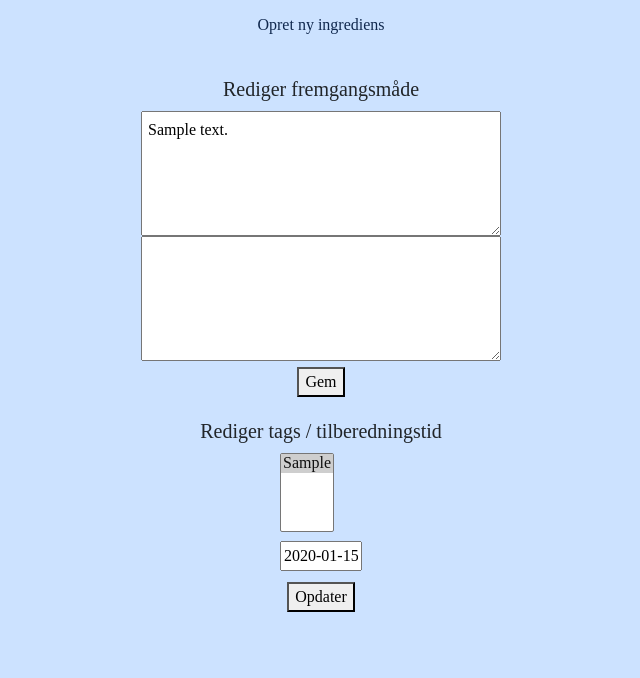
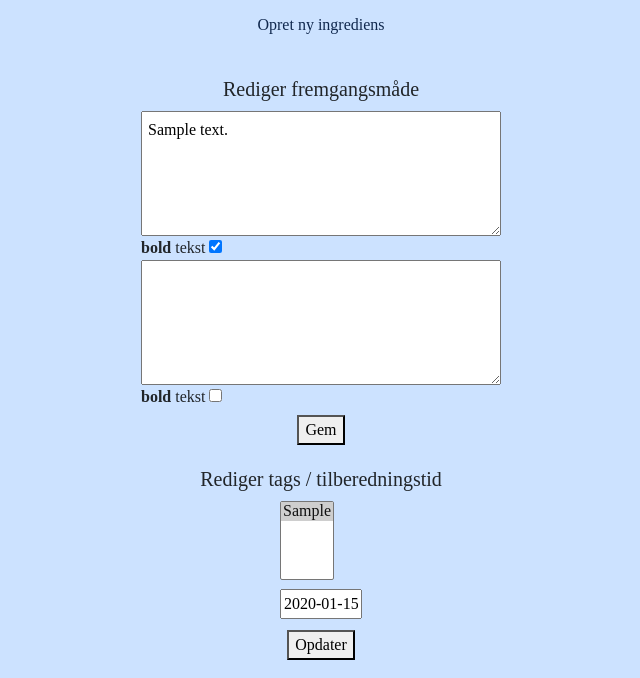
Before and after one commit to kaspernyhus/madplan, a Django app: page /recipies/edit/1/ in a window 1280 px wide. Shown: the part 539-1217 px from the top of the page, without its empty margins (319-959 px from the left). Before the commit the page ends 1151 px from the top, so only its background shows below. Run offline with Django 3.2, Linux system fonts and the light colour scheme; tables that the repository leaves empty hold one stand-in row (values such as "Sample post"); grey boxes marked "Sample" are stand-in pictures; some libraries are stand-ins or nearby versions.

Commit message:
Bold text option

```diff
--- a/recipies/models.py
+++ b/recipies/models.py
@@ -75,3 +75,4 @@ class RecipeInstructions(models.Model):
   recipe = models.ForeignKey(Recipies, on_delete=models.CASCADE)
   step = models.IntegerField(default=1, blank=False)
   description = models.CharField(max_length=2000)
+  is_bold = models.BooleanField(default=False)
--- a/recipies/views.py
+++ b/recipies/views.py
@@ -61,6 +61,9 @@ def show_recipe(request, recipe_id):
 
     recipe_instructions = RecipeInstructions.objects.all().filter(recipe_id=recipe_id)
 
+    for inst in recipe_instructions:
+        print(inst.is_bold)
+
     context = {'recipe': recipe, 'ingredients': ingredients, 'instructions': recipe_instructions}
     return render(request, 'recipies/recipe.html', context)
 
@@ -78,9 +81,6 @@ def new_recipe(request):
 
 def edit_recipe(request, recipe_id):
     if request.method == 'POST':
-        print(request.POST)
-
-
         if request.POST.getlist('delete_ingredient'):
             RecipeIngredient_id = request.POST.getlist('delete_ingredient')
             RecipeIngredient_id = int(RecipeIngredient_id[0])
@@ -142,16 +142,26 @@ def edit_recipe(request, recipe_id):
             instructions = request.POST.getlist('textarea_instructions')
             new_instruction = request.POST.getlist('new_instruction')
             step = 0
-            # Update existing
+            # Update existing instructions
             for i, rec_inst_object in enumerate(recipe_instructions_query):
                 rec_inst_object.description = instructions[i]
                 rec_inst_object.save()
                 step = i
+            # Add new instruction
             if new_instruction[0] is not '':
                 next_step = step+1
                 new_line = RecipeInstructions(recipe_id=recipe_id, step=next_step, description=new_instruction[0])
                 new_line.save()
-            # Update changes date for recipe
+            # Edit is_bold
+            is_bold = request.POST.getlist('isbold')
+            is_bold = [int(i) for i in is_bold]
+            for rec_inst_object in recipe_instructions_query:
+                if rec_inst_object.id in is_bold:
+                    rec_inst_object.is_bold = True
+                else:
+                    rec_inst_object.is_bold = False
+                rec_inst_object.save()
+            # Update changed date for recipe
             recipe = Recipies.objects.get(pk=recipe_id)
             recipe.date = timezone.now()
             recipe.save()
--- a/templates/recipies/edit_recipe.html
+++ b/templates/recipies/edit_recipe.html
@@ -93,8 +93,12 @@
         {% csrf_token %}
         {% for instruction in instructions %}
           <textarea class="center instr-text" name="textarea_instructions" form="instructions">{{instruction.description}}</textarea>
+          <b>bold</b> tekst
+          <input type="checkbox" name="isbold" value="{{instruction.id}}" {% if instruction.is_bold %} checked {% endif %} form="instructions">
         {% endfor %}
           <textarea class="center instr-text" name="new_instruction" form="instructions"></textarea>
+          <b>bold</b> tekst
+          <input type="checkbox" value="new_isbold" form="instructions" name="new_isbold">
         <div class="center">
         <button type="submit" name="edit_instructions">Gem</button>
       </div>
--- a/templates/recipies/recipe.html
+++ b/templates/recipies/recipe.html
@@ -44,7 +44,10 @@
   <div id="Block2" class="center container">
     <ul class="center">
       {% for instruction in instructions %}
-      <li class="instructions">{{instruction.description}}</li>
+      {% if instruction.is_bold %}
+      <li class="instructions" style="font-size: 110%;"> <b>{{ instruction.description }}</b> </li>
+      {% endif %}
+      <li class="instructions">{{ instruction.description }}</li>
       {% endfor %}
     </ul>
   </div>
```
Also changed, not shown: recipies/migrations/0018_recipeinstructions_is_bold.py (added).
